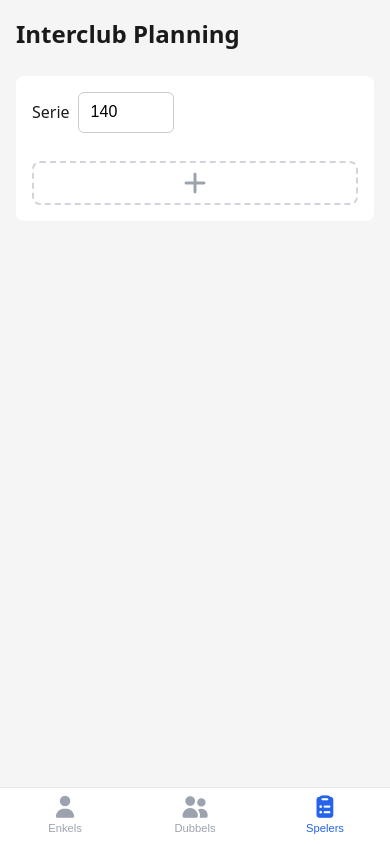
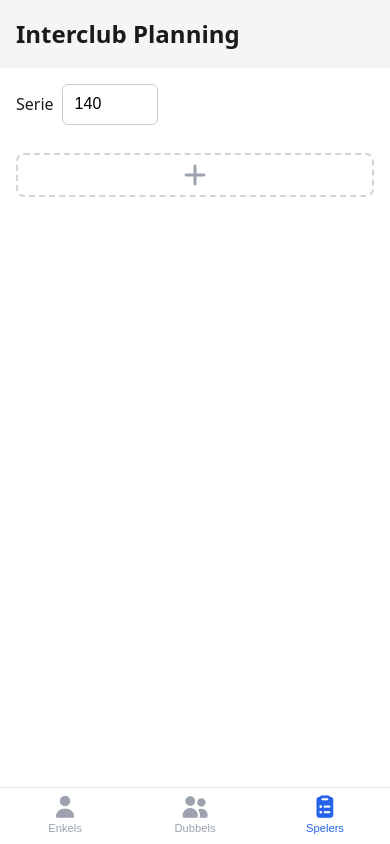
Before and after one commit to michelgrootjans/interclub-opstelling, a website built with Vite: page index.html in a window 390 px wide. Built offline with nearby package versions, Linux system fonts and the light colour scheme.

Commit message:
adjust layout for better responsiveness: update #app to use flexbox, add scrollable panel with safe area padding, and refine spacing for headers

```diff
--- a/src/style.css
+++ b/src/style.css
@@ -10,13 +10,16 @@ body {
   line-height: 1.5;
   background: #f5f5f5;
   color: #1a1a1a;
+  overflow: hidden;
 }
 
 #app {
   max-width: 600px;
   margin: 0 auto;
-  padding: 1rem;
-  padding-bottom: calc(4.5rem + env(safe-area-inset-bottom));
+  height: 100dvh;
+  display: flex;
+  flex-direction: column;
+  padding: 0;
 }
 
 .main-tabs {
@@ -53,13 +56,25 @@ body {
   color: #2563eb;
 }
 
+.panel {
+  flex: 1;
+  overflow-y: auto;
+  -webkit-overflow-scrolling: touch;
+  min-height: 0;
+  border-radius: 0;
+  margin-bottom: 0;
+  padding-bottom: calc(4.5rem + env(safe-area-inset-bottom));
+}
+
 .panel.hidden {
   display: none;
 }
 
 h1 {
   font-size: 1.5rem;
-  margin-bottom: 1.5rem;
+  flex-shrink: 0;
+  padding: 1rem 1rem 0;
+  margin-bottom: 1rem;
 }
 
 h2 {
```
